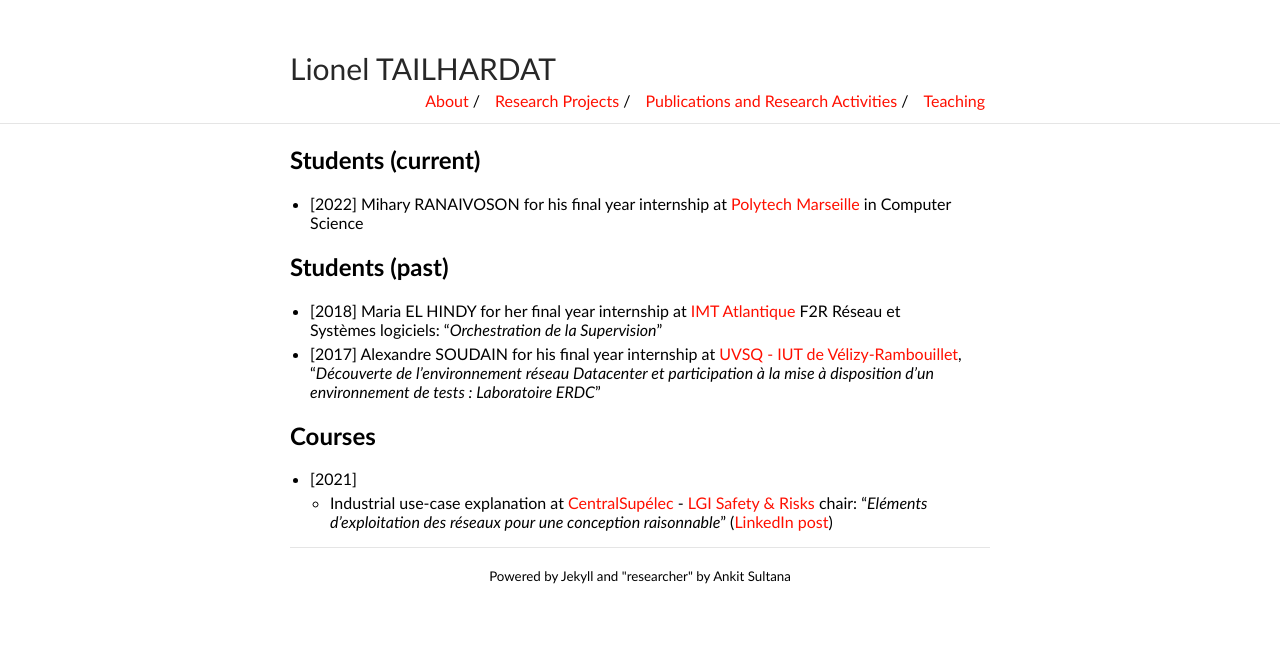
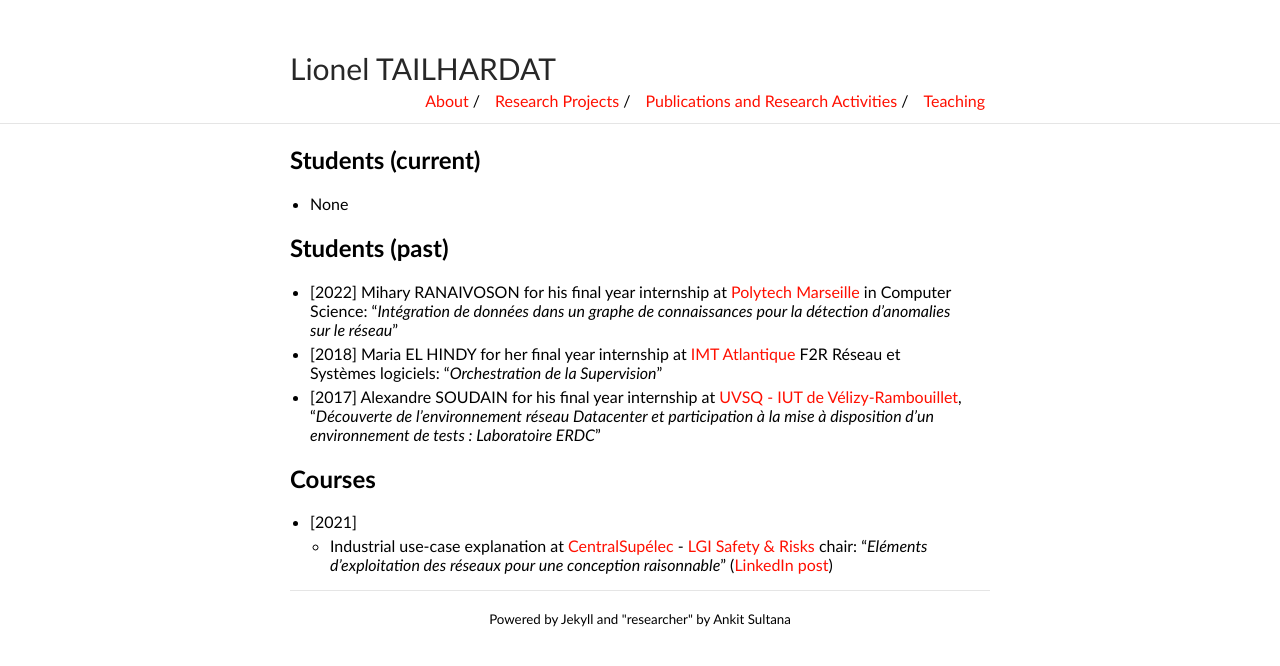
Before and after one commit to GenEars/GenEars.github.io, a Jekyll site: the page built from teaching.md, in a window 1280 px wide. Shown: the top 666 px of the page. Built offline with Jekyll 4.4.1, drawn with Linux system fonts in a browser that asks for light colours.

Commit message:
Update teaching.md
Mihary RANAIVOSON report name + past student.

```diff
--- a/teaching.md
+++ b/teaching.md
@@ -4,9 +4,10 @@ title: Teaching - Lionel TAILHARDAT
 ---
 
 ## Students (current)
-* [2022] Mihary RANAIVOSON for his final year internship at [Polytech Marseille](https://polytech.univ-amu.fr/) in Computer Science
+* None
 
 ## Students (past)
+* [2022] Mihary RANAIVOSON for his final year internship at [Polytech Marseille](https://polytech.univ-amu.fr/) in Computer Science: "*Intégration de données dans un graphe de connaissances pour la détection d'anomalies sur le réseau*"
 * [2018] Maria EL HINDY for her final year internship at [IMT Atlantique](https://www.imt-atlantique.fr/fr) F2R Réseau et Systèmes logiciels: "*Orchestration de la Supervision*"
 * [2017] Alexandre SOUDAIN for his final year internship at [UVSQ - IUT de Vélizy-Rambouillet](https://www.iut-velizy-rambouillet.uvsq.fr/), "*Découverte de l’environnement réseau Datacenter et participation à la mise à disposition d’un environnement de tests : Laboratoire ERDC*"
 
```
